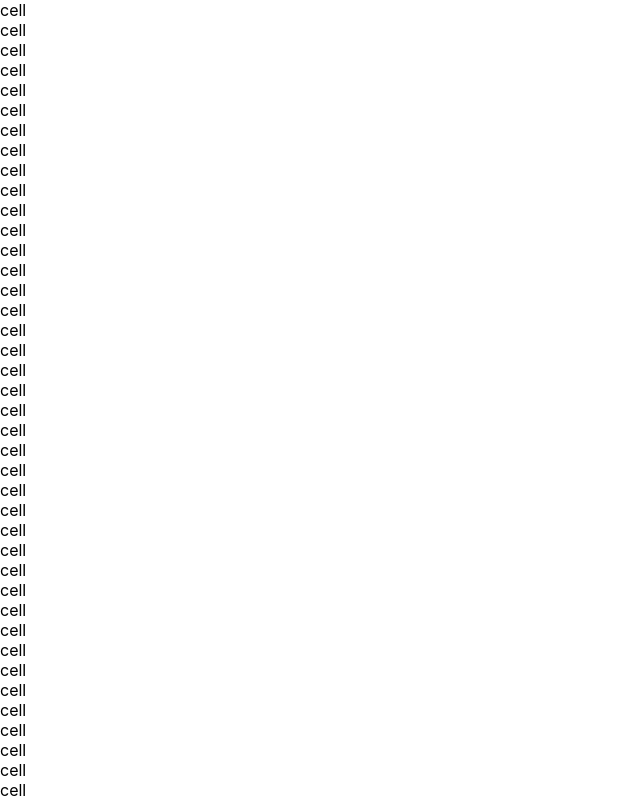
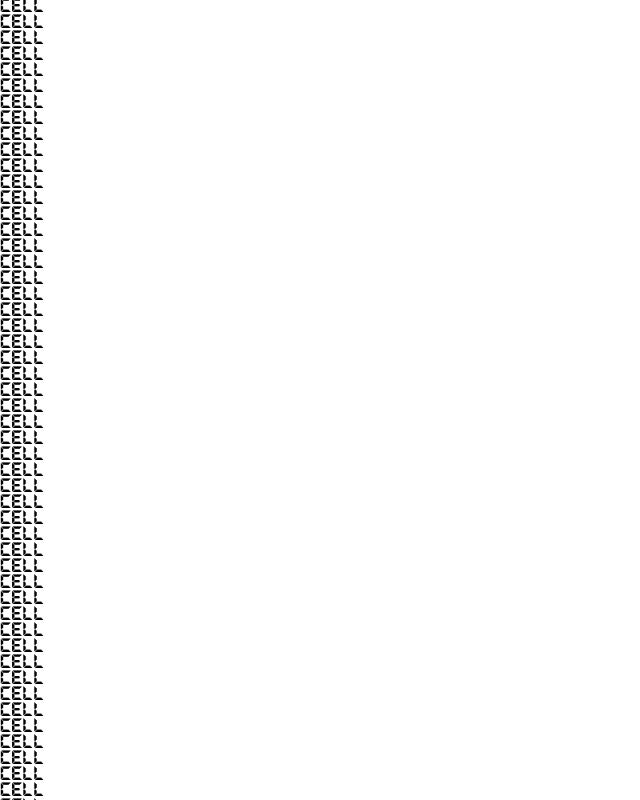
Before and after one commit to geeekgod/tetris-game-main, a React (Create React App) app: page / in a window 1280 px wide. Shown: the top 800 px of the page, without its empty margins (0-640 px from the left). Built offline with nearby package versions, Linux system fonts and the light colour scheme.

Commit message:
style: add font PIXEL

```diff
--- a/public/index.html
+++ b/public/index.html
@@ -24,7 +24,7 @@
       work correctly both with client-side routing and a non-root public URL.
       Learn how to configure a non-root public URL by running `npm run build`.
     -->
-    <title>React App</title>
+    <title>Tetris Game</title>
   </head>
   <body>
     <noscript>You need to enable JavaScript to run this app.</noscript>
--- a/src/index.css
+++ b/src/index.css
@@ -1,8 +1,10 @@
+@font-face {
+  font-family: 'Pixel';
+  src: url("font/Pixel-LCD-7.woff");
+}
 body {
   margin: 0;
-  font-family: -apple-system, BlinkMacSystemFont, 'Segoe UI', 'Roboto', 'Oxygen',
-    'Ubuntu', 'Cantarell', 'Fira Sans', 'Droid Sans', 'Helvetica Neue',
-    sans-serif;
+  font-family: 'Pixel';
   -webkit-font-smoothing: antialiased;
   -moz-osx-font-smoothing: grayscale;
 }
```
